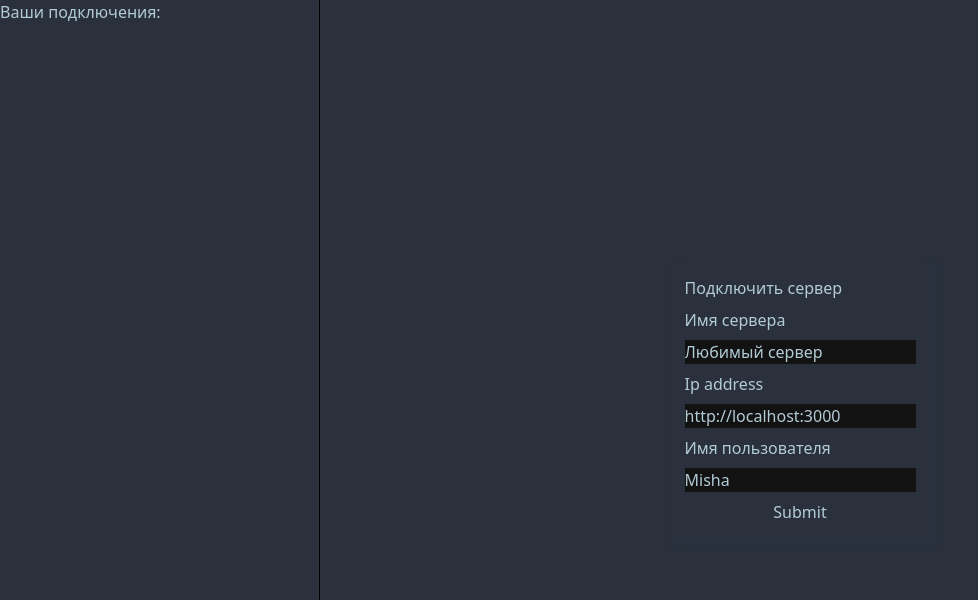
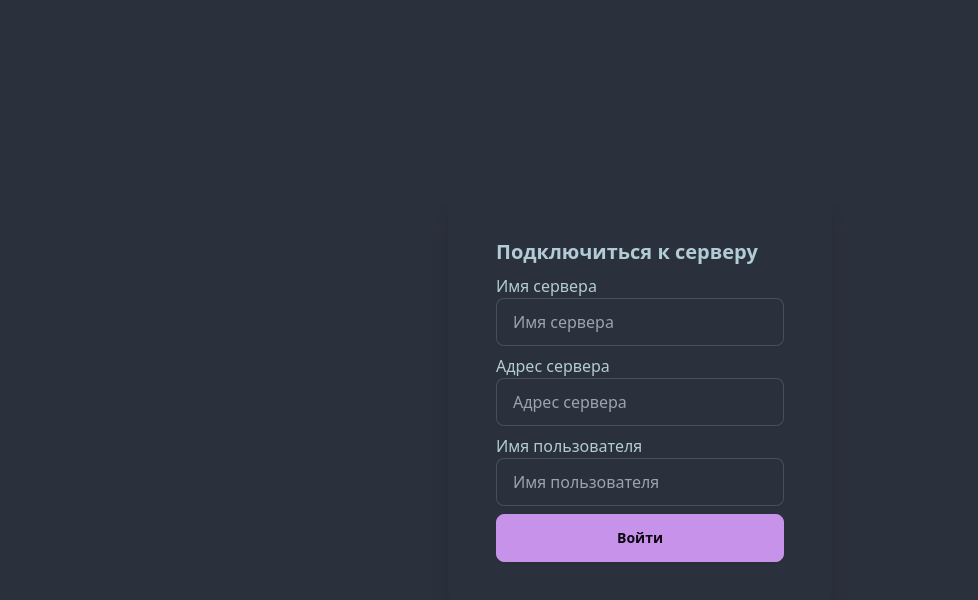
Before and after one commit to Soul-of-Wind/TSCordClient, a Vue app: page / in a window 1280 px wide. Shown: the top 600 px of the page, without its empty margins (0-978 px from the left). Built offline with nearby package versions, Linux system fonts and the light colour scheme.

Commit message:
SOW-48: Markup main page use tailwind

```diff
--- a/src/App.vue
+++ b/src/App.vue
@@ -1,5 +1,5 @@
 <template>
-  <router-view />
+  <router-view class="h-dvh" />
 </template>
 
 <script setup lang="ts">
--- /dev/null
+++ b/src/components/form/FormAddServer/FormAddServer.vue
@@ -0,0 +1,56 @@
+<template>
+  <form
+    class="flex flex-col gap-2"
+    action="#"
+    @submit.prevent="onSubmit"
+  >
+    <UiInput
+      v-model="formData.name"
+      placeholder="Имя сервера"
+    />
+    <UiInput
+      v-model="formData.url"
+      placeholder="Адрес сервера"
+    />
+
+    <UiInput
+      v-model="formData.userName"
+      placeholder="Имя пользователя"
+    />
+
+    <UiButton
+      type="submit"
+      is-accent
+    >
+      Войти
+    </UiButton>
+  </form>
+</template>
+
+<script setup lang="ts">
+import UiButton from '@/components/ui/UiButton/UiButton.vue';
+import UiInput from '@/components/ui/UiInput/UiInput.vue';
+import {useServerListStore} from '@/stores/server-list.ts';
+import {ref, Ref} from 'vue';
+import {ServerOptions} from '@/assets/api/server';
+import {useRouter} from 'vue-router';
+
+const serverStoreList = useServerListStore();
+
+const formData: Ref<Omit<ServerOptions, 'uid'>> = ref({
+  url: '',
+  userName: '',
+  name: ''
+});
+
+const router = useRouter();
+
+function onSubmit() {
+  const { uid } = serverStoreList.create(formData.value);
+  router.push(`/server/${uid}`);
+}
+</script>
+
+<style scoped lang="scss">
+
+</style>
--- /dev/null
+++ b/src/components/ui/UiButton/UiButton.vue
@@ -0,0 +1,34 @@
+<template>
+  <button
+    :type="type"
+    :class="innerClass"
+    class="btn"
+  >
+    <slot />
+  </button>
+</template>
+
+<script setup lang="ts">
+
+import {computed} from 'vue';
+
+interface Props  {
+  type: 'button' | 'submit'
+  isPrimary?: boolean
+  isAccent?: boolean
+}
+
+const props = withDefaults(defineProps<Props>(), {
+  type: 'button'
+});
+
+const innerClass = computed(() => ({
+  // eslint-disable-next-line @typescript-eslint/naming-convention
+  'btn-primary': props.isPrimary,
+  'btn-accent': props.isAccent
+}));
+</script>
+
+<style scoped lang="scss">
+
+</style>
--- /dev/null
+++ b/src/components/ui/UiInput/UiInput.vue
@@ -0,0 +1,45 @@
+<template>
+  <div>
+    <div
+      v-if="label || placeholder"
+      class="text"
+    >
+      {{ label || placeholder }}
+    </div>
+    <input
+      v-model="innerValue"
+      :placeholder="placeholder || label"
+      class="input input-bordered w-full"
+    >
+    <div
+      v-if="false"
+      class="text text-error"
+    >
+      error
+    </div>
+  </div>
+</template>
+
+<script setup lang="ts">
+
+import {computed} from 'vue';
+
+const props = defineProps<{
+  modelValue: string
+  placeholder?: string | undefined
+  label?: string | undefined
+}>();
+
+const emit = defineEmits<{
+  (e: 'update:modelValue', value: string): void
+}>();
+
+const innerValue = computed({
+  get() {
+    return props.modelValue;
+  },
+  set(value: string) {
+    emit('update:modelValue', value);
+  }
+});
+</script>
--- a/src/stores/server-list.ts
+++ b/src/stores/server-list.ts
@@ -11,10 +11,13 @@ export const useServerListStore = defineStore('server-list', () => {
   );
 
   function create(server: Omit<ServerOptions, 'uid'>) {
-    serverList.value.push({
+    const serverOptions = {
       ...server,
       uid: new Date().getTime()
-    });
+    };
+    serverList.value.push(serverOptions);
+
+    return serverOptions;
   }
 
   function remove(uid: ServerOptions['uid']) {
--- a/src/views/ViewHome.vue
+++ b/src/views/ViewHome.vue
@@ -1,105 +1,18 @@
 <template>
-  <div class="view-home">
-    <div class="server-list">
-      <div>Ваши подключения: </div>
-      <router-link
-        v-for="(item, key) in serverList"
-        :key="key"
-        :to="'/server/' + item.uid"
-        class="server-list__item"
-      >
-        {{ item.name }}
-      </router-link>
-    </div>
-    <div style="display: flex; flex-direction: column; align-items: center;">
-      <div class="shadow-block">
-        <form
-          class="login-form"
-          action="#"
-          @submit.prevent="onSubmit"
-        >
-          <div>Подключить сервер</div>
-          <div>
-            Имя сервера
+  <div class="flex">
+    <div class="flex w-full flex-col justify-center items-center">
+      <div class="card bg-base-100 w-96 shadow-xl p-4">
+        <div class="card-body">
+          <div class="card-title">
+            Подключиться к серверу
           </div>
-          <input
-            v-model="formData.name"
-            placeholder="Имя сервера"
-          >
-
-          <div>
-            Ip address
-          </div>
-          <input
-            v-model="formData.url"
-            placeholder="Ip address"
-          >
-
-          <div>
-            Имя пользователя
-          </div>
-          <input
-            v-model="formData.userName"
-            placeholder="Name"
-          >
-
-
-          <button class="login-form__button">
-            Submit
-          </button>
-        </form>
+          <FormAddServer />
+        </div>
       </div>
     </div>
   </div>
 </template>
 
 <script setup lang="ts">
-
-import {computed, Ref, ref} from 'vue';
-import {useServerListStore} from '@/stores/server-list.ts';
-import {ServerOptions} from '@/assets/api/server';
-
-const serverStoreList = useServerListStore();
-
-const serverList = computed(() => serverStoreList.serverList);
-
-const formData: Ref<Omit<ServerOptions, 'uid'>> = ref({
-  url: 'http://localhost:3000',
-  userName: 'Misha',
-  name: 'Любимый сервер'
-});
-
-function onSubmit() {
-  serverStoreList.create(formData.value);
-}
-
+import FormAddServer from '@/components/form/FormAddServer/FormAddServer.vue';
 </script>
-
-<style scoped lang="scss">
-
-.view-home {
-  display: grid;
-  justify-content: center;
-  align-items: center;
-  grid-template-columns: 1fr 3fr;
-
-  min-width: 100vw;
-  min-height: 100vh;
-}
-
-.server-list {
-  height: 100%;
-  border-right: 1px solid #000000;
-}
-
-.shadow-block {
-  padding: 16px;
-  box-shadow: 4px 4px 8px 0 rgba(34, 60, 80, 0.2);
-}
-
-.login-form {
-  display: flex;
-  flex-direction: column;
-  gap: 8px;
-}
-</style>
```
